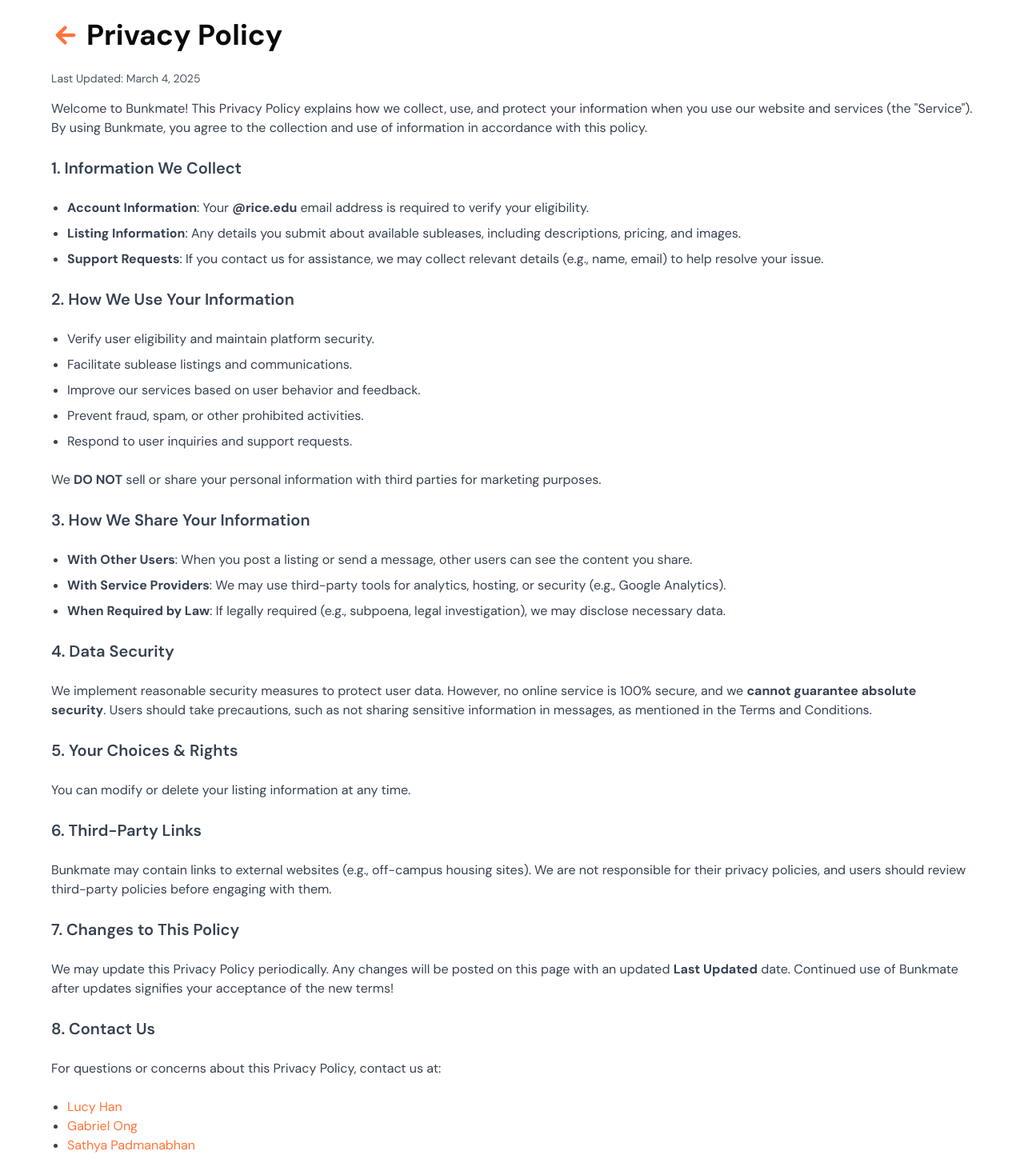
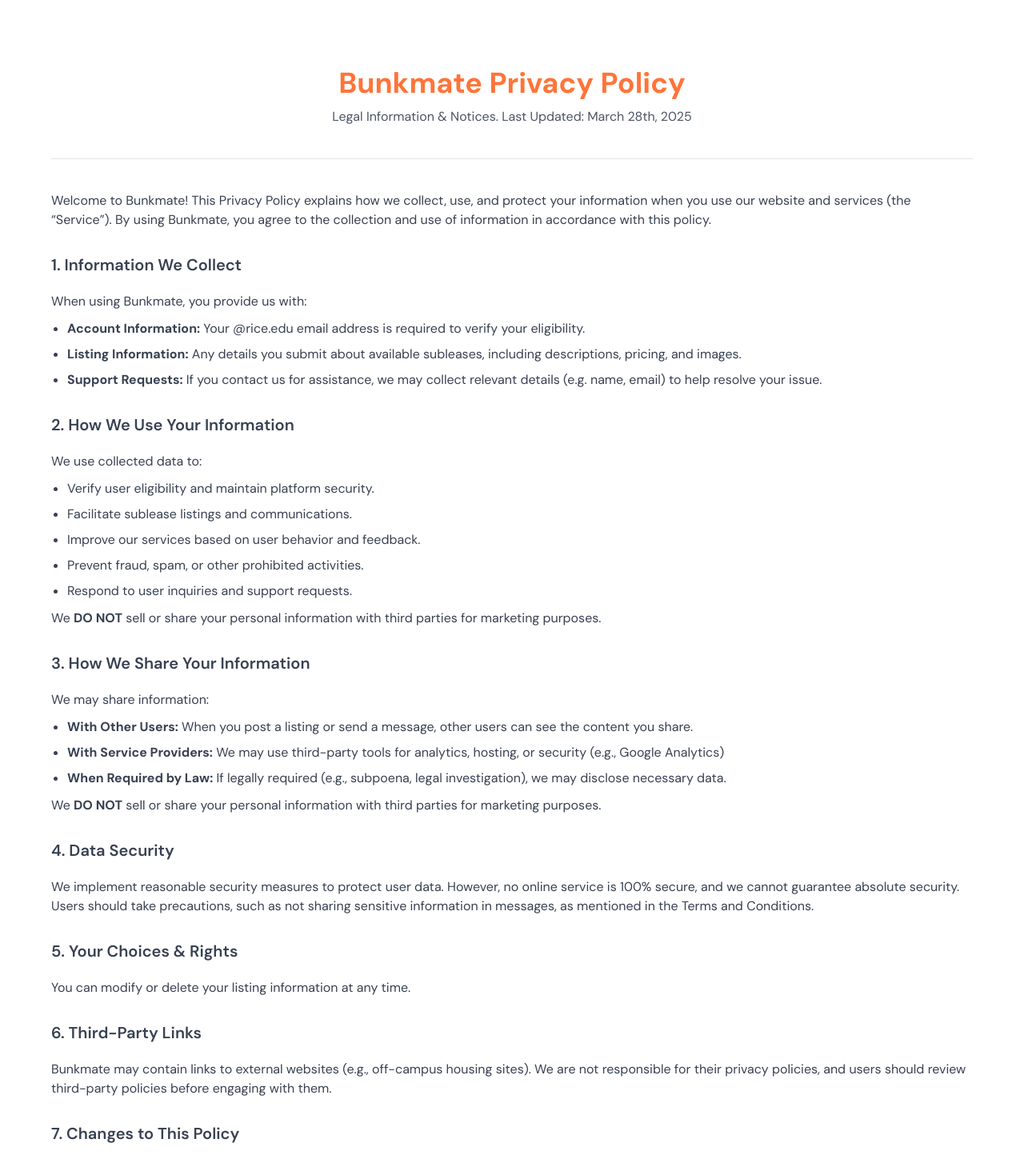
Before and after one commit to rice-apps/bunkmate-but-better, a Next.js app: page /sign-in/privacy in a window 1280 px wide. Shown: the top 1454 px of the page at 80% size. Built offline with nearby package versions, Linux system fonts and the light colour scheme; no server answers; what @bprogress/next would draw is missing.

Commit message:
fix privacy page

```diff
--- a/app/sign-in/privacy/page.tsx
+++ b/app/sign-in/privacy/page.tsx
@@ -1,35 +1,57 @@
 "use client";
 
+import Footer from "@/components/Footer";
 import Link from "next/link";
-import { IoMdArrowRoundBack } from "react-icons/io";
 
-export default function PrivacyPolicy() {
+// Mini component for each term section.
+const Term = ({
+  title,
+  children,
+}: {
+  title: string;
+  children: React.ReactNode;
+}) => (
+  <div>
+    <h2 className="text-xl mt-[30px] font-semibold">{title}</h2>
+    <div className="mt-5">{children}</div>
+  </div>
+);
+
+
+export default function Privacy() {
   return (
-    <div className="min-h-screen flex flex-col items-start  min-h-screen w-[80%] sm: w-[90%] mx-auto justify-center mt-6">
-        <div className="flex items-center mb-6">
-            <Link href="/">
+    <div>
+      <div className="min-h-screen text-[#FF7439] my-[60px] flex flex-col items-start min-h-screen w-[50%] sm: w-[90%] mx-auto justify-center mt-6">
+        <div className="flex flex-col mt-[60px] w-full items-center">
+          {/* <Link href="/">
             <IoMdArrowRoundBack className="text-4xl text-[#FF7439] mr-2" />
-            </Link>
-            <h1 className="text-4xl font-bold">Privacy Policy</h1>
+          </Link> */}
+          <h1 className="text-4xl pb-[10px] font-bold">Bunkmate Privacy Policy</h1>
+          <p className="text-gray-600 text-md">Legal Information & Notices. Last Updated: March 28th, 2025</p>
         </div>
 
-
-      <p className="text-gray-600 text-sm mb-4">Last Updated: March 4, 2025</p>
+        <hr className="h-px w-full my-[40px] bg-gray-200 border-1 dark:bg-gray-700"></hr>
 
         <div className="w-full text-gray-700 text-left space-y-6">
           <p>
-          Welcome to Bunkmate! This Privacy Policy explains how we collect, use, and protect your information when you use our website and services (the "Service").
-          By using Bunkmate, you agree to the collection and use of information in accordance with this policy.
+            Welcome to Bunkmate! This Privacy Policy explains how we collect, use, and protect your information when you use our website and services (the “Service”). By using Bunkmate, you agree to the collection and use of information in accordance with this policy.
           </p>
 
-        <h2 className="text-xl font-semibold">1. Information We Collect</h2>
+          {/* Start of Terms. */}
+
+          <Term title="1. Information We Collect">
+            <p className = "pb-[10px]">
+              When using Bunkmate, you provide us with:
+            </p>
             <ul className="list-disc pl-5 space-y-2">
-          <li><strong>Account Information</strong>: Your <strong>@rice.edu</strong> email address is required to verify your eligibility.</li>
-          <li><strong>Listing Information</strong>: Any details you submit about available subleases, including descriptions, pricing, and images.</li>
-          <li><strong>Support Requests</strong>: If you contact us for assistance, we may collect relevant details (e.g., name, email) to help resolve your issue.</li>
+              <li><strong>Account Information:</strong> Your @rice.edu email address is required to verify your eligibility.</li>
+              <li><strong>Listing Information:</strong> Any details you submit about available subleases, including descriptions, pricing, and images.</li>
+              <li><strong>Support Requests:</strong> If you contact us for assistance, we may collect relevant details (e.g. name, email) to help resolve your issue.</li>
             </ul>
+          </Term>
 
-        <h2 className="text-xl font-semibold">2. How We Use Your Information</h2>
+          <Term title="2. How We Use Your Information">
+            <p className = "pb-[10px]">We use collected data to:</p>
             <ul className="list-disc pl-5 space-y-2">
               <li>Verify user eligibility and maintain platform security.</li>
               <li>Facilitate sublease listings and communications.</li>
@@ -37,35 +59,49 @@ export default function PrivacyPolicy() {
               <li>Prevent fraud, spam, or other prohibited activities.</li>
               <li>Respond to user inquiries and support requests.</li>
             </ul>
-        <p>We <strong>DO NOT</strong> sell or share your personal information with third parties for marketing purposes.</p>
+            <p className = "pt-[10px]"> We <strong>DO NOT</strong> sell or share your personal information with third parties for marketing purposes. </p>
+          </Term>
 
-        <h2 className="text-xl font-semibold">3. How We Share Your Information</h2>
+
+          <Term title="3. How We Share Your Information">
+          <p className = "pb-[10px]">We may share information:</p>
             <ul className="list-disc pl-5 space-y-2">
-          <li><strong>With Other Users</strong>: When you post a listing or send a message, other users can see the content you share.</li>
-          <li><strong>With Service Providers</strong>: We may use third-party tools for analytics, hosting, or security (e.g., Google Analytics).</li>
-          <li><strong>When Required by Law</strong>: If legally required (e.g., subpoena, legal investigation), we may disclose necessary data.</li>
+              <li><strong>With Other Users:</strong> When you post a listing or send a message, other users can see the content you share.</li>
+              <li><strong>With Service Providers:</strong> We may use third-party tools for analytics, hosting, or security (e.g., Google Analytics)</li>
+              <li><strong>When Required by Law:</strong> If legally required (e.g., subpoena, legal investigation), we may disclose necessary data.</li>
             </ul>
+            <p className = "pt-[10px]"> We <strong>DO NOT</strong> sell or share your personal information with third parties for marketing purposes. </p>
+          </Term>
 
-        <h2 className="text-xl font-semibold">4. Data Security</h2>
-        <p>We implement reasonable security measures to protect user data. However, no online service is 100% secure, and we <strong>cannot guarantee absolute security</strong>. Users should take precautions, such as not sharing sensitive information in messages, as mentioned in the Terms and Conditions.</p>
+          <Term title="4. Data Security">
+          We implement reasonable security measures to protect user data. However, no online service is 100% secure, and we cannot guarantee absolute security. Users should take precautions, such as not sharing sensitive information in messages, as mentioned in the Terms and Conditions.
+          </Term>
 
-        <h2 className="text-xl font-semibold">5. Your Choices & Rights</h2>
-        <p>You can modify or delete your listing information at any time.</p>
+          <Term title="5. Your Choices & Rights">
+          You can modify or delete your listing information at any time.
+          </Term>
 
-        <h2 className="text-xl font-semibold">6. Third-Party Links</h2>
+          <Term title="6. Third-Party Links">
             <p>Bunkmate may contain links to external websites (e.g., off-campus housing sites). We are not responsible for their privacy policies, and users should review third-party policies before engaging with them.</p>
+          </Term>
 
-        <h2 className="text-xl font-semibold">7. Changes to This Policy</h2>
-        <p>We may update this Privacy Policy periodically. Any changes will be posted on this page with an updated <strong>Last Updated</strong> date. Continued use of Bunkmate after updates signifies your acceptance of the new terms!</p>
+          <Term title="7. Changes to This  Policy">
+            <p>We may update this Privacy Policy periodically. Any changes will be posted on this page with an updated Last Updated date. Continued use of Bunkmate after updates signifies your acceptance of the new terms!</p>
+          </Term>
 
-        <h2 className="text-xl font-semibold">8. Contact Us</h2>
-        <p>For questions or concerns about this Privacy Policy, contact us at:</p>
-        <ul className="list-disc pl-5">
-          <li><a href="mailto:lh53@rice.edu" className="text-[#FF7439] hover:underline">Lucy Han</a></li>
-          <li><a href="mailto:go15@rice.edu" className="text-[#FF7439] hover:underline">Gabriel Ong</a></li>
-          <li><a href="mailto:sp180@rice.edu" className="text-[#FF7439] hover:underline">Sathya Padmanabhan</a></li>
+          <Term title="8. Contact Information">
+            <p>
+              For questions or concerns regarding this Privacy Policy, please contact us at:
+            </p>
+            <ul className="list-disc pl-5 space-y-2">
+              <li><a href="mailto:go15@rice.edu" className="text-[#FF7439] hover:underline">go15@rice.edu</a> (Gabriel Ong)</li>
+              <li><a href="mailto:lh53@rice.edu" className="text-[#FF7439] hover:underline">lh53@rice.edu</a> (Lucy Han)</li>
+              <li><a href="mailto:sp180@rice.edu" className="text-[#FF7439] hover:underline">sp180@rice.edu</a> (Sathya Padmanabhan)</li>
             </ul>
+          </Term>
         </div>
+      </div>
+      <Footer />
     </div>
   );
 }
```
Lines whose indentation alone changed are shown as unchanged.
